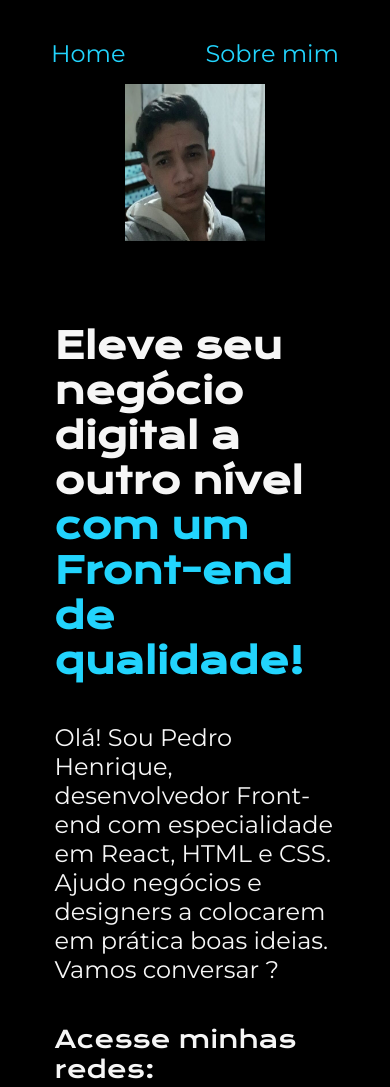
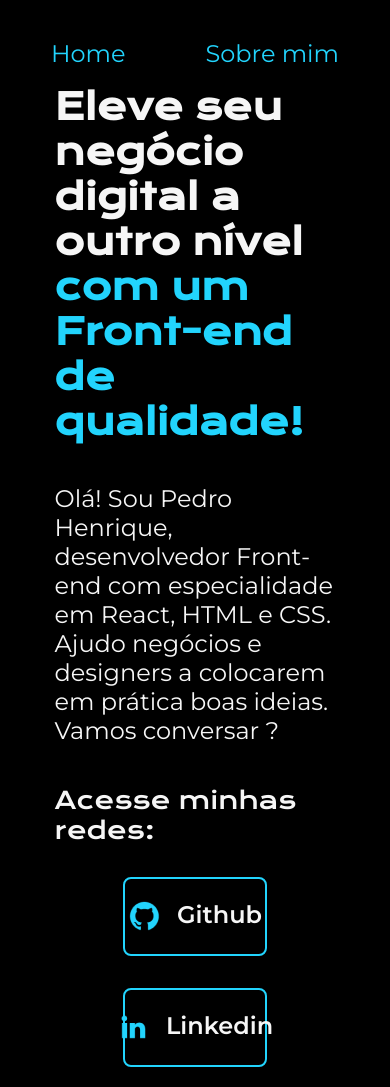
Before and after one commit to PedroDonnG/Portifolio, a plain HTML site: page Index.html in a window 390 px wide. Shown: the top 1087 px of the page. Drawn offline with nearby package versions, Linux system fonts and the light colour scheme.

Commit message:
Add files via upload

```diff
--- a/style/style.css
+++ b/style/style.css
@@ -114,7 +114,7 @@ body {
     font-weight: 400;
 }
 
-@media (max-width: 1200px){
+@media (max-width: 1600px){
 
     .cabecalho{
         padding: 10%;
@@ -125,7 +125,7 @@ body {
     }
 
     .apresentacao{
-        flex-direction: column-reverse;
+        flex-direction: column;
         padding: 5%;
     }
 
```
